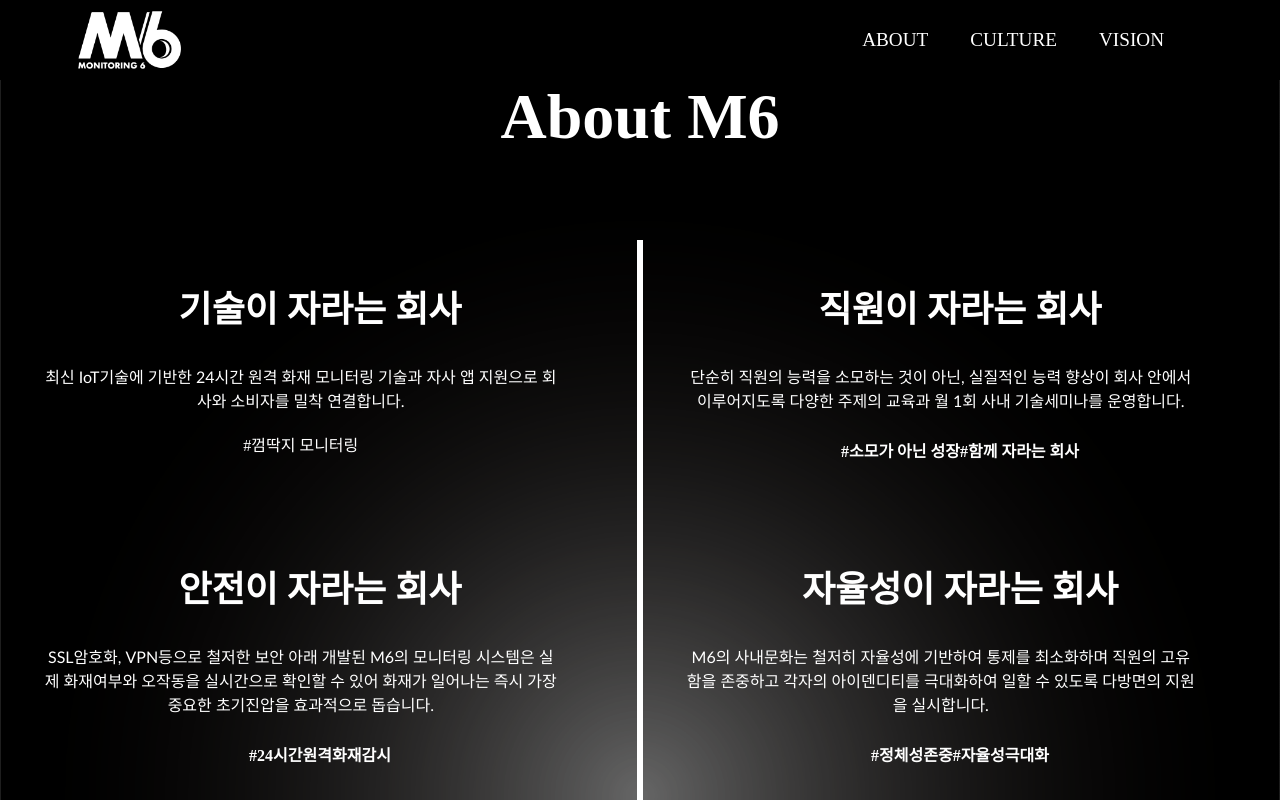
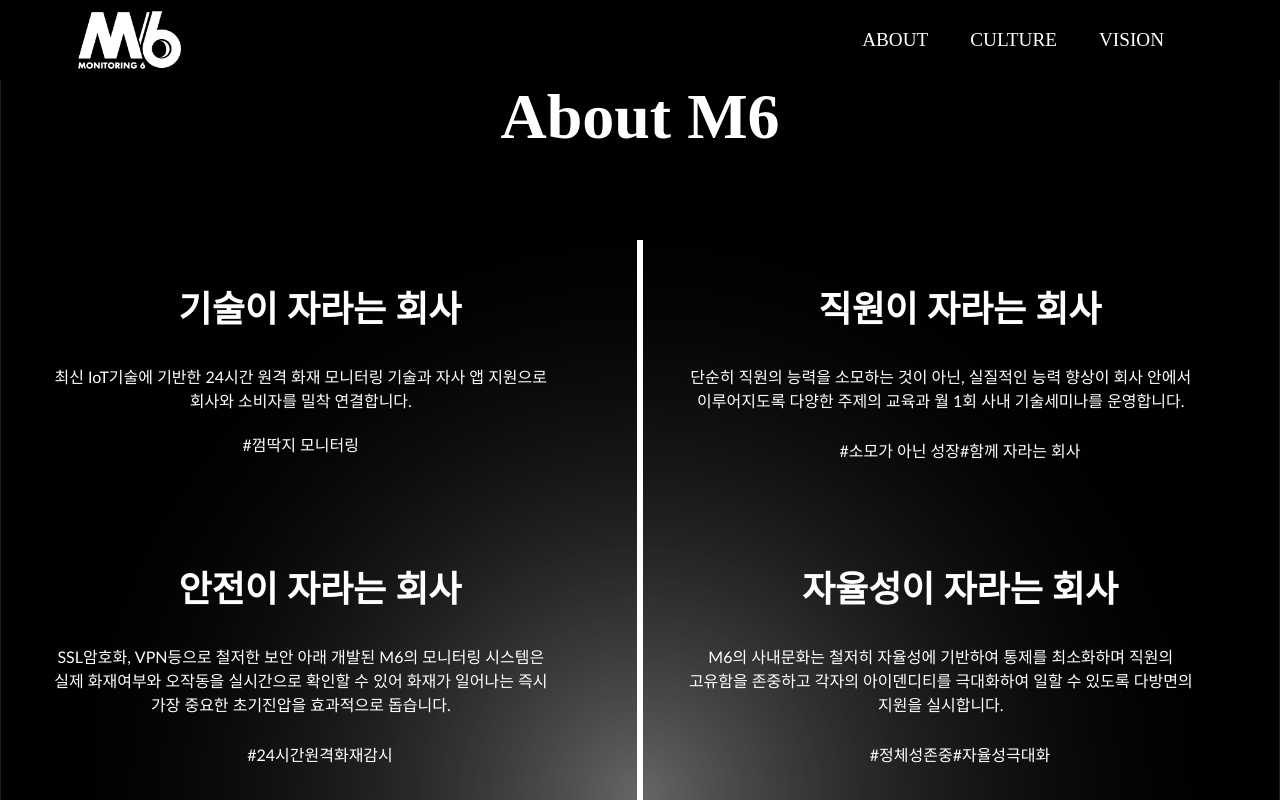
Before and after one commit to Monitoring6/monitoring6.github.io, a React (Create React App) app: page /about in a window 1280 px wide. Shown: the top 800 px of the page. Built offline with nearby package versions, Linux system fonts and the light colour scheme; a web font is replaced by a local one.

Commit message:
word-break for all <p>

```diff
--- a/src/components/AboutM6.css
+++ b/src/components/AboutM6.css
@@ -6,6 +6,10 @@
 	margin-left: -3px;
 	top: 30%;
 	border-end-start-radius: 10%;
+}
+
+p {
+	word-break: keep-all;
 }
 
 .text-on-image-about {
@@ -37,6 +41,9 @@
 .p4-1 {
 	margin-top: 4%;
 	font-size: 24px;
+	font-family: "Trebuchet MS", "Lucida Sans Unicode", "Lucida Grande",
+		"Lucida Sans", Arial, sans-serif;
+	font-weight: 500;
 }
 
 .text-on-image-1 .p1 {
```
